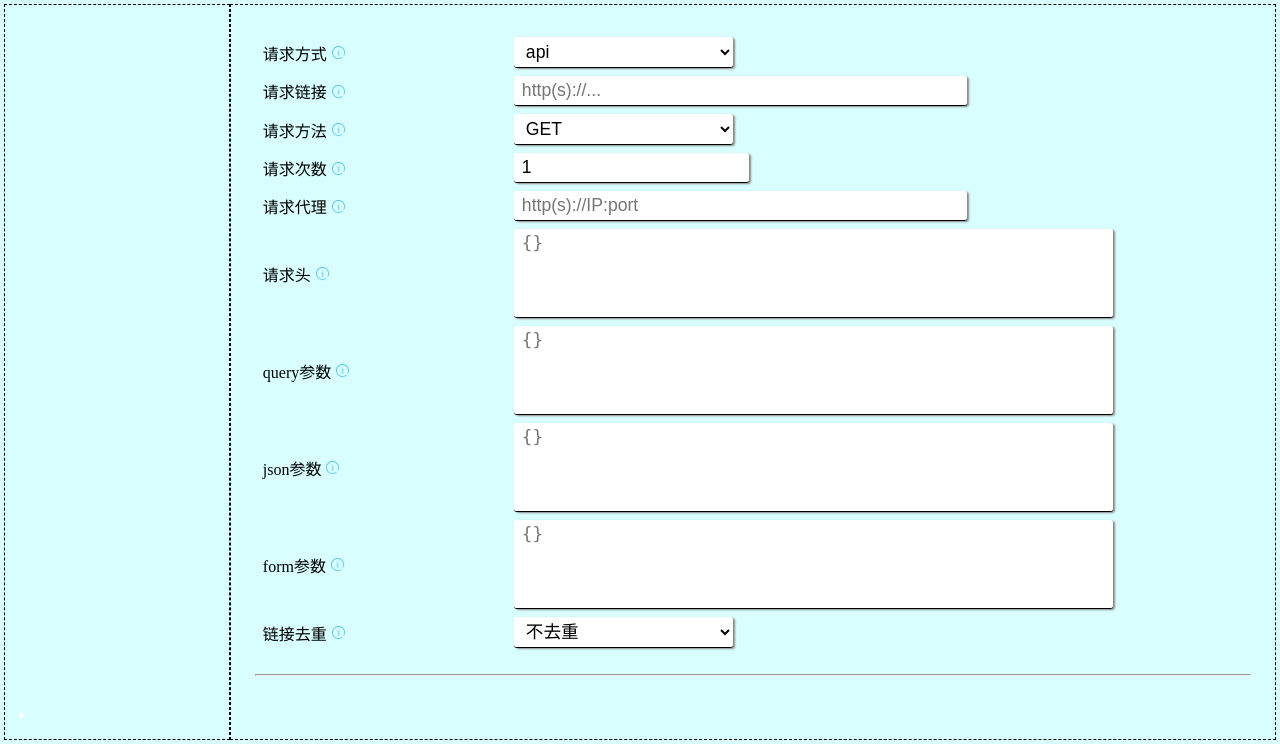
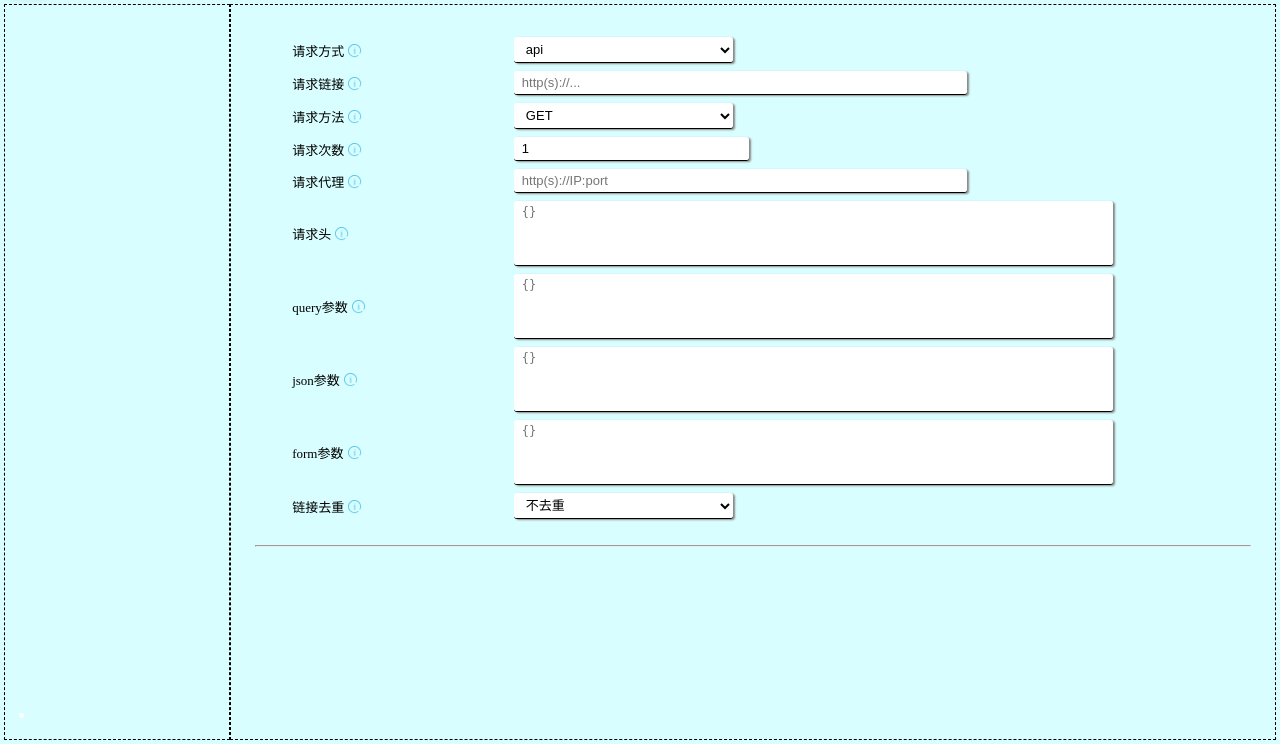
Before and after one commit to ling-yuan/generate-config-with-web, a Flask app: page / in a window 1280 px wide. Shown: the part 56-800 px from the top of the page. Run offline with Flask 3, Linux system fonts and the light colour scheme.

Commit message:
update: 修改界面字体大小

```diff
--- a/src/static/css/request.css
+++ b/src/static/css/request.css
@@ -8,7 +8,8 @@
 /* tr下的第一个td占30%的宽 */
 .request-title {
     width: 25%;
-    font-size: 2vh;
+    font-size: small;
+    padding-left: 3%;
 }
 
 .request-content {
@@ -44,7 +45,7 @@
     /* 右下阴影 */
     box-shadow: 2px 1px 2px #888888;
     /* 字体大小 */
-    font-size: 2.2vh;
+    font-size: small;
 }
 
 .input-data:focus {
```
